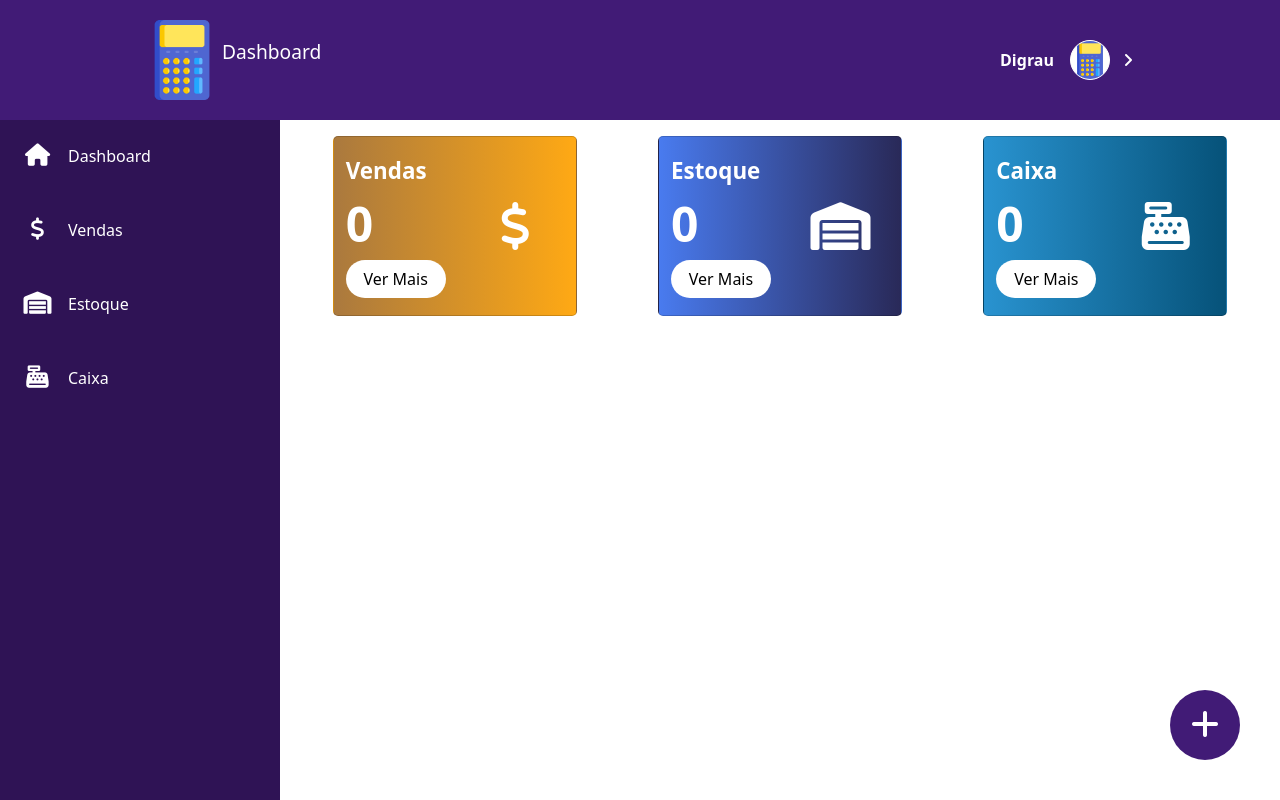
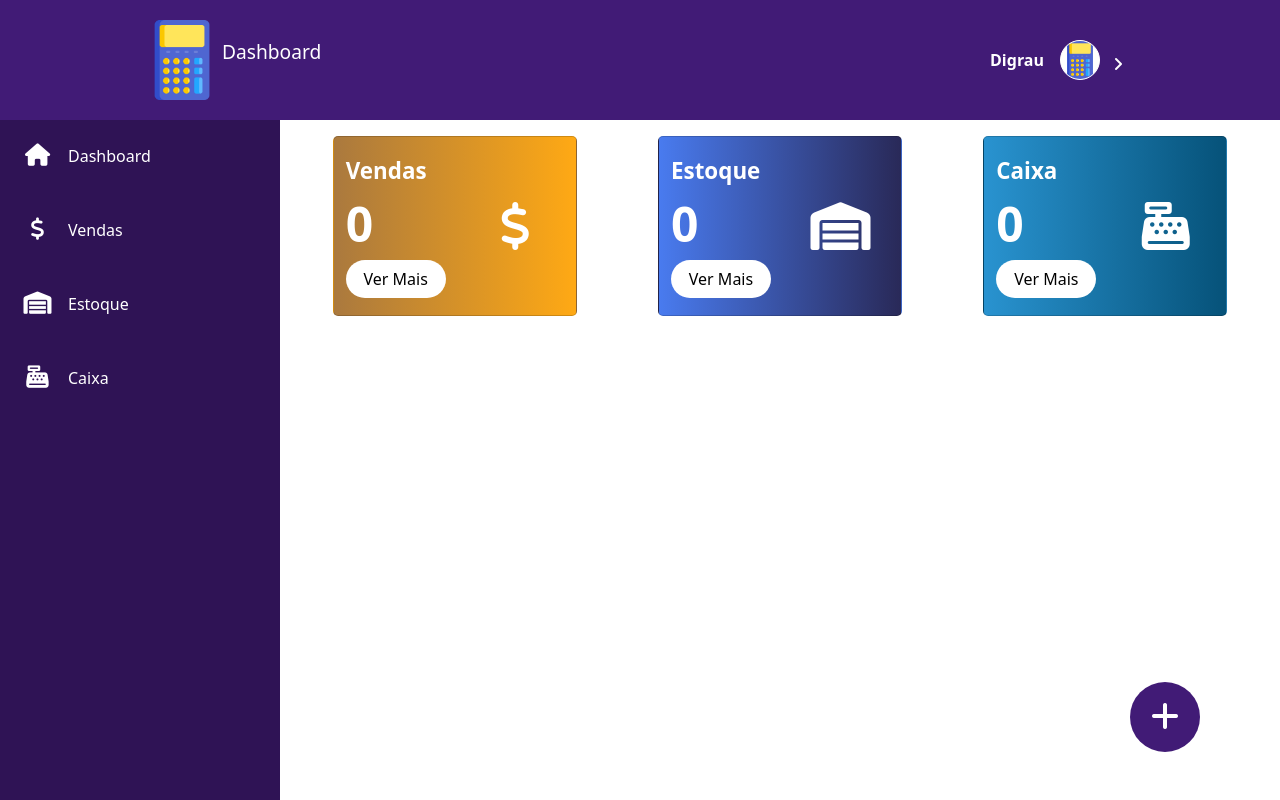
Before and after one commit to Digao46/Gerenciador-de-Vendas-e-Estoque, a React (Create React App) app in the folder frontend/: page / in a window 1280 px wide. Built offline with nearby package versions, Linux system fonts and the light colour scheme.

Commit message:
Melhorias nos botões e no scss

```diff
--- a/frontend/src/components/Header/Header.scss
+++ b/frontend/src/components/Header/Header.scss
@@ -52,17 +52,35 @@ header {
       }
     }
 
-    .btn {
-      margin: 0;
-      padding: 0;
-      width: 20px;
+    .toggleButton {
+      height: 20px;
+      width: 30px;
 
-      i {
-        color: var(--white-800);
+      &.active {
+        .btn {
+          width: 20px;
+          transition: transform 0.5s;
+          transform: rotate(90deg);
+
+          i {
+            color: var(--white-800);
+          }
+        }
       }
 
-      &:active {
+      .btn {
+        margin: 0;
+        padding: 0;
+        width: 20px;
         border: none;
+
+        transition: transform 0.5s;
+        transform: rotate(0deg);
+
+        i {
+          color: var(--white-800);
+          font-size: 1rem;
+        }
       }
     }
   }
--- a/frontend/src/components/Header/Header.tsx
+++ b/frontend/src/components/Header/Header.tsx
@@ -14,12 +14,14 @@ class Header extends React.Component<any, any> {
   handleActive = () => {
     this.setState({ isActive: !this.state.isActive });
 
-    const icon = document.getElementById("btnIcon")!;
+    const btn = document.getElementById("toggleButton")!;
 
     if (this.state.isActive) {
-      icon.className = "fa fa-angle-down";
+      btn.className = "toggleButton active";
+      console.log(btn.className);
     } else {
-      icon.className = "fa fa-angle-right";
+      btn.className = "toggleButton";
+      console.log(btn.className);
     }
   };
 
@@ -46,9 +48,9 @@ class Header extends React.Component<any, any> {
               <div className="userImg me-2 d-flex justify-content-center align-items-center">
                 <img src={Logo} alt="Imagem Usuário" />
               </div>
-              <div className="toggleButton">
-                <button className="btn" onClick={this.handleActive}>
-                  <i id="btnIcon" className="fa fa-angle-right"></i>
+              <div id="toggleButton" className="toggleButton">
+                <button id="btn" className="btn" onClick={this.handleActive}>
+                  <i className="fa fa-angle-right"></i>
                 </button>
               </div>
             </div>
--- a/frontend/src/components/Main/Main.scss
+++ b/frontend/src/components/Main/Main.scss
@@ -5,24 +5,42 @@ main {
 
   .otherActions {
     position: fixed;
-    bottom: 5vh;
-    right: 5vh;
+    bottom: 6vh;
+    right: 10vh;
     height: 70px;
     width: 70px;
 
-    button {
+    &.active {
+      .btn {
+        transition: transform 0.8s;
+        transform: rotate(135deg);
+
+        i {
+          color: var(--white-800);
+          font-size: 2rem;
+        }
+      }
+    }
+
+    .btn {
       height: 100%;
       width: 100%;
 
       border: none;
       border-radius: 50%;
+      background-color: var(--purple-500);
 
-      background-color: var(--purple-500);
+      transition: transform 0.8s;
+      transform: rotate(0deg);
 
       i {
         color: var(--white-800);
         font-size: 2rem;
       }
+
+      &:hover {
+        background-color: var(--purple-500);
+      }
     }
   }
 }
--- a/frontend/src/components/Main/Main.tsx
+++ b/frontend/src/components/Main/Main.tsx
@@ -8,31 +8,56 @@ import Cash from "../Templates/Cash/Cash";
 
 import { Switch, Route } from "react-router-dom";
 
-const Main = (props: any) => {
+class Main extends React.Component<any, any> {
+  constructor(props: any) {
+    super(props);
+    this.state = {
+      isActive: true,
+    };
+  }
+
+  handleActive = () => {
+    this.setState({ isActive: !this.state.isActive });
+
+    const btn = document.getElementById("otherActions")!;
+
+    if (this.state.isActive) {
+      btn.className = "otherActions active";
+    } else {
+      btn.className = "otherActions";
+    }
+  };
+
+  render() {
     return (
       <main>
         <Switch>
           <Route path="/sales">
-          <Sales props={props} />
+            <Sales props={this.props} />
           </Route>
           <Route path="/storage">
-          <Storage props={props} />
+            <Storage props={this.props} />
           </Route>
           <Route path="/cash">
-          <Cash props={props} />
+            <Cash props={this.props} />
           </Route>
           <Route path="/">
-          <Home props={props} />
+            <Home props={this.props} />
           </Route>
         </Switch>
 
-      <div className="otherActions">
-        <button>
-          <i className="fa fa-plus" />
+        <div
+          id="otherActions"
+          className="otherActions"
+          onClick={this.handleActive}
+        >
+          <button className="btn">
+            <i id="fa" className="fa fa-plus" />
           </button>
         </div>
       </main>
     );
-};
+  }
+}
 
 export default Main;
```
Lines whose indentation alone changed are shown as unchanged.
